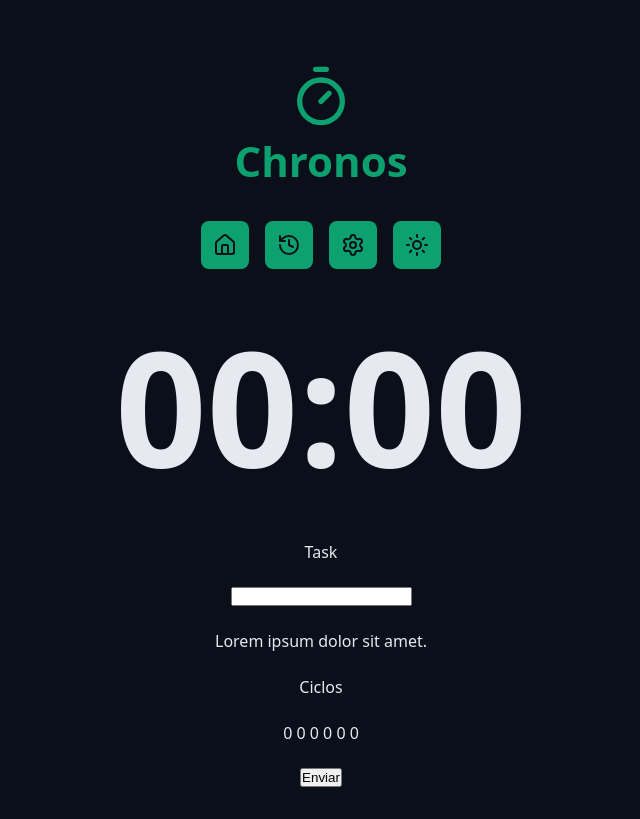
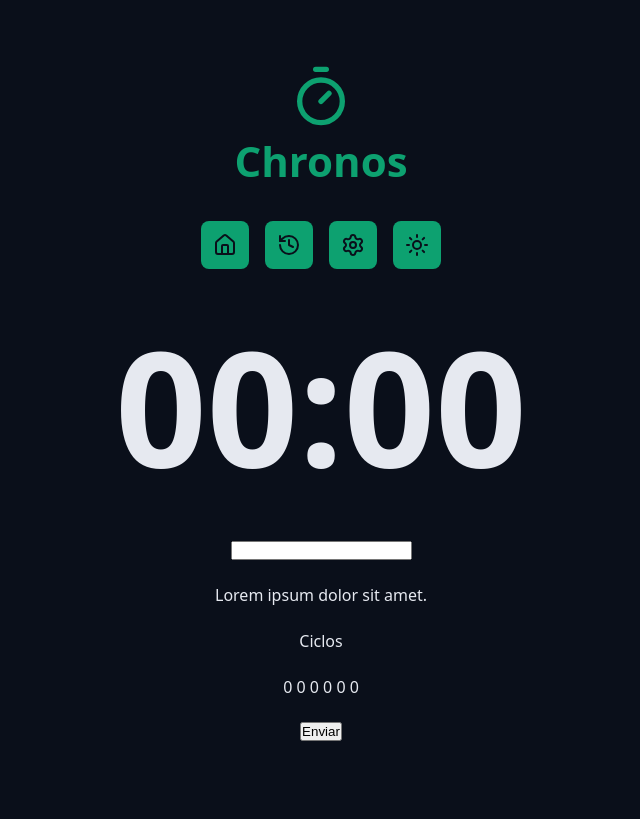
Before and after one commit to sidney-cardoso/pomoApp, a React (Vite) app: page / in a window 1280 px wide. Shown: the whole page, without its empty margins (319-959 px from the left). Built offline with nearby package versions, Linux system fonts and the light colour scheme.

Commit message:
Condicional no JSX + "...props"

```diff
--- a/src/App.tsx
+++ b/src/App.tsx
@@ -25,7 +25,7 @@ export function App() {
 			<Container>
 				<form action='' className='form'>
 					<div className='form-row'>
-						<Input type='text' id='task' />
+						<Input labelText='' type='text' id='task' />
 					</div>
 
 					<div className='form-row'>
--- a/src/components/Input/index.tsx
+++ b/src/components/Input/index.tsx
@@ -1,12 +1,13 @@
 type InputProps = {
 	id: string;
+	labelText?: string;
 } & React.ComponentProps<'input'>;
 
-export function Input({ id, type }: InputProps) {
+export function Input({ id, type, labelText, ...rest }: InputProps) {
 	return (
 		<>
-			<label htmlFor={id}>Task</label>
-			<input id={id} type={type} />
+			{labelText && <label htmlFor={id}>{labelText}</label>}
+			<input id={id} type={type} {...rest} />
 		</>
 	);
 }
```
